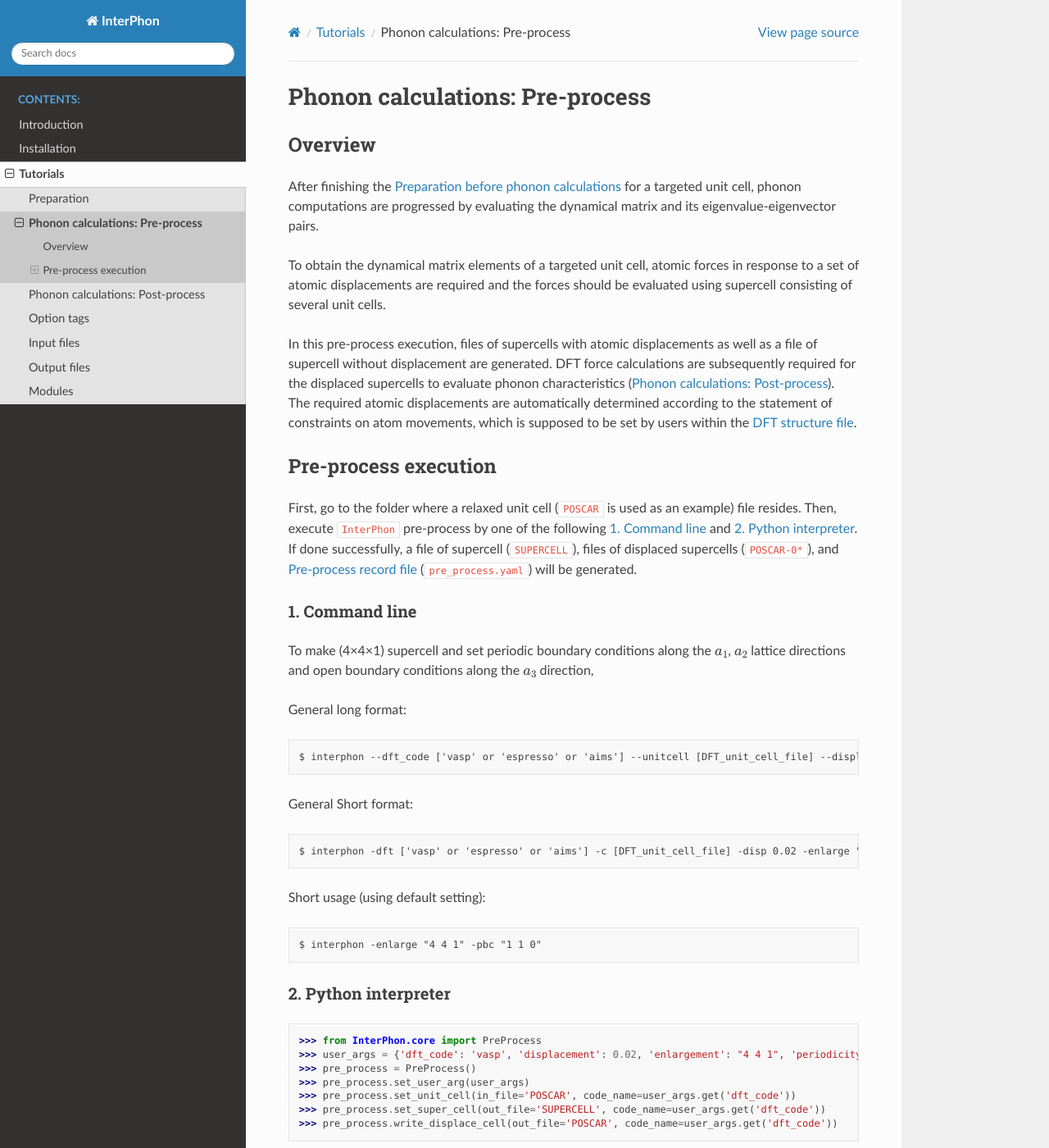
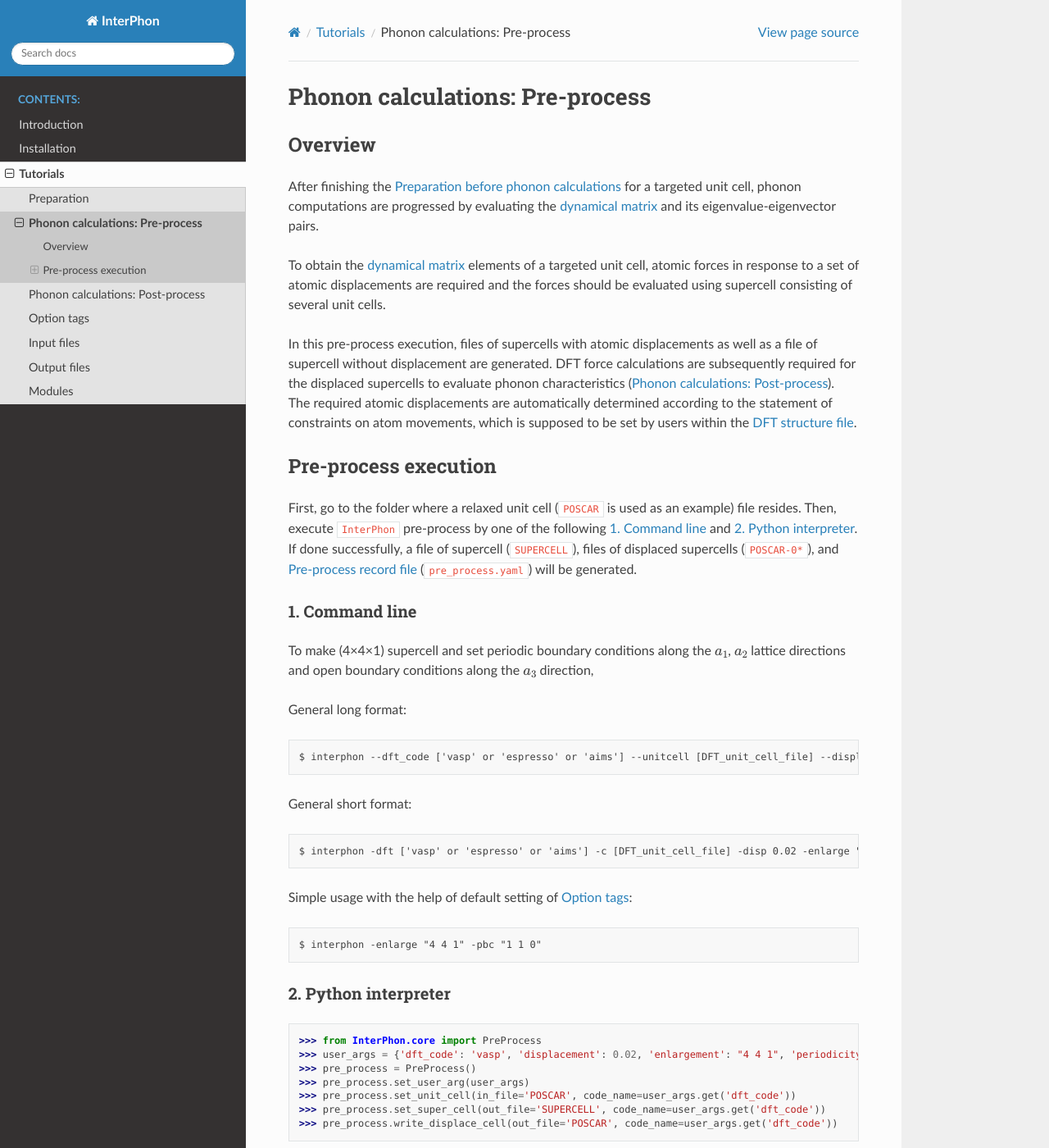
Before and after one commit to InWonYeu/interphon, a Sphinx documentation site: the page built from docs/source/pre_process.rst, in a window 1280 px wide and 1400 px high. Shown: the whole window at 82% size. Built offline with Sphinx 7.4.7 and the Read the Docs theme 2.0.0, drawn with Linux system fonts in a browser that asks for light colours.

Commit message:
Add files via upload

```diff
--- a/docs/source/option_tags.rst
+++ b/docs/source/option_tags.rst
@@ -1,3 +1,5 @@
+.. _label_option_tags:
+
 ===========
 Option tags
 ===========
--- a/docs/source/pre_process.rst
+++ b/docs/source/pre_process.rst
@@ -8,9 +8,9 @@ Overview
 ********
 
 After finishing the :ref:`label_preparation_before_phonon_calculations` for a targeted unit cell, phonon computations are progressed
-by evaluating the dynamical matrix and its eigenvalue-eigenvector pairs.
+by evaluating the :ref:`dynamical matrix <label_dynamical_matrix>` and its eigenvalue-eigenvector pairs.
 
-To obtain the dynamical matrix elements of a targeted unit cell,
+To obtain the :ref:`dynamical matrix <label_dynamical_matrix>` elements of a targeted unit cell,
 atomic forces in response to a set of atomic displacements are required and the forces should be evaluated
 using supercell consisting of several unit cells.
 
@@ -37,11 +37,11 @@ General long format::
 
     $ interphon --dft_code ['vasp' or 'espresso' or 'aims'] --unitcell [DFT_unit_cell_file] --displacement 0.02 --enlargement "4 4 1" --periodicity "1 1 0"
 
-General Short format::
+General short format::
 
     $ interphon -dft ['vasp' or 'espresso' or 'aims'] -c [DFT_unit_cell_file] -disp 0.02 -enlarge "4 4 1" -pbc "1 1 0"
 
-Short usage (using default setting)::
+Simple usage with the help of default setting of :ref:`label_option_tags`::
 
     $ interphon -enlarge "4 4 1" -pbc "1 1 0"
 
--- a/docs/source/preparation.rst
+++ b/docs/source/preparation.rst
@@ -46,10 +46,12 @@ is numerically evaluated using the midpoint method within the FDM scheme:
 where :math:`F_{ls\alpha}(R_{l's'\beta}+u)` is the force on the atom at :math:`R_{ls}` along :math:`\alpha` direction
 in response to the displacement of the atom at :math:`R_{l's'}` by :math:`u` along :math:`\beta` direction.
 
+.. _label_dynamical_matrix:
+
 The periodic boundary condition (PBC) of crystals imposes translational invariance on :math:`K_{ls\alpha,l's'\beta}`
 (*i.e.*, :math:`\sum_{l'} K_{ls\alpha,l's'\beta} = \sum_{l'} K_{0s\alpha,l's'\beta}`) and plae wave nature on :math:`u_{ls\alpha}` (:math:`=u^0_{s\alpha} e^{i(qR_{ls}-wt)}`)
 as for a sound wave. Finally, by making several transformations,
-the eigenvalue equation of the dynamical matrix with elements of :math:`D_{s\alpha,s'\beta}(q)` is obtained:
+the eigenvalue equation of the :ref:`dynamical matrix <label_dynamical_matrix>` with elements of :math:`D_{s\alpha,s'\beta}(q)` is obtained:
 
 .. math::
    w^2 v^0_{s\alpha} = \sum_{s'\beta} D_{s\alpha,s'\beta}(q) v^0_{s'\beta},
```
